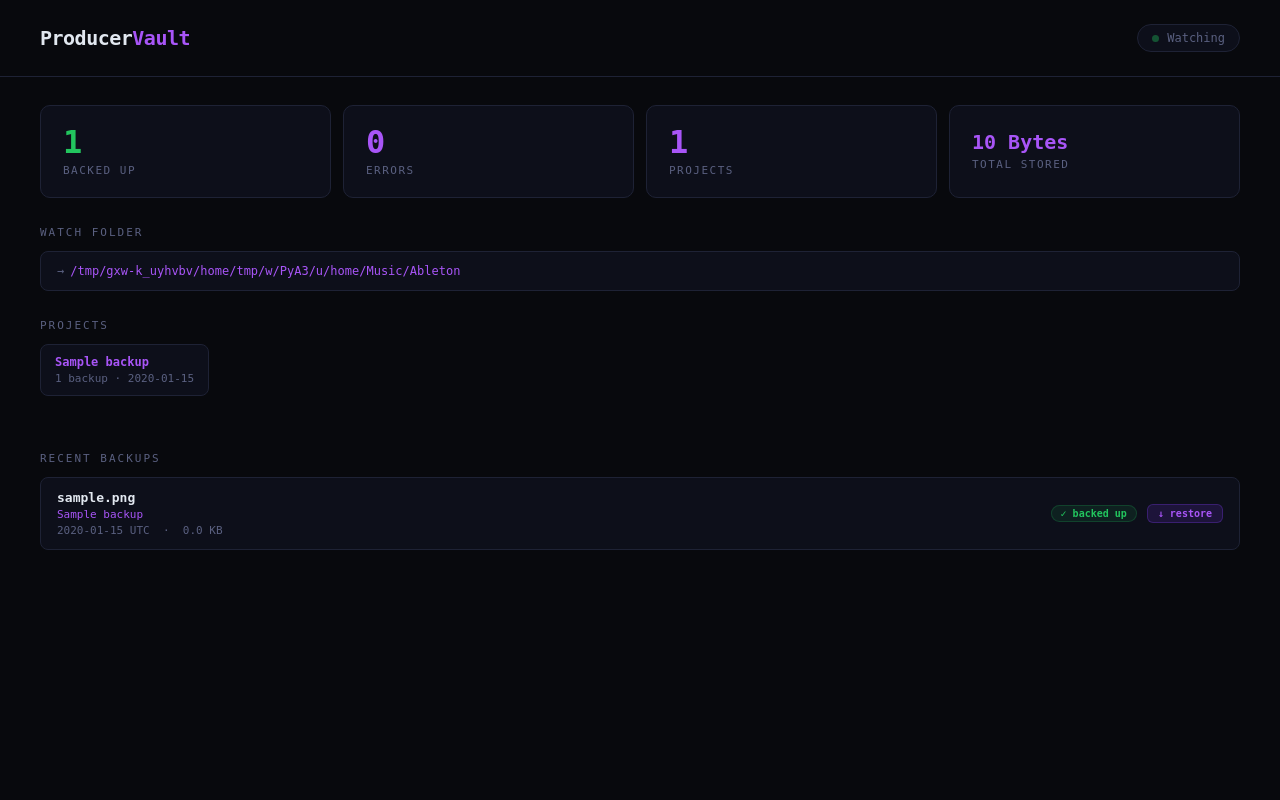
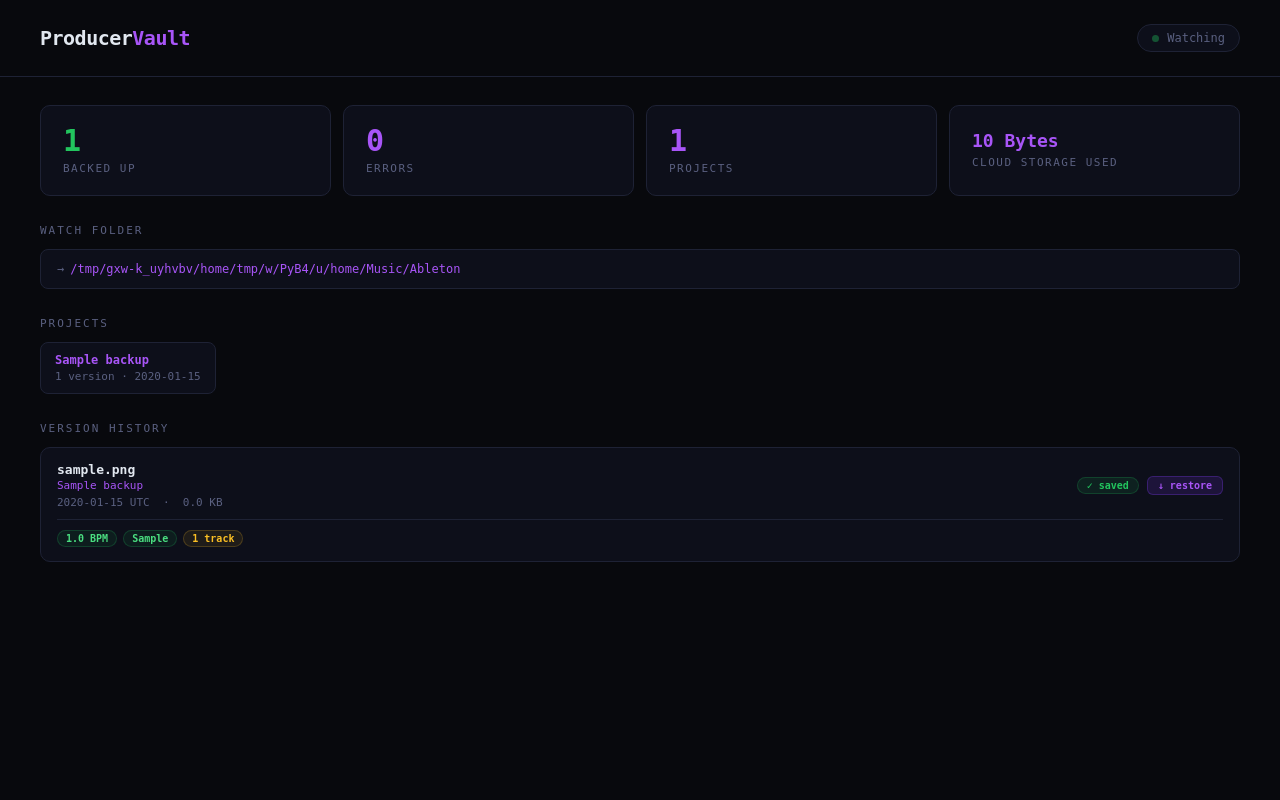
Before and after one commit to papjamzzz/producer-vault, a Flask app: page / in a window 1280 px wide. Run offline with Flask 3, Linux system fonts and the light colour scheme; tables that the repository leaves empty hold one stand-in row (values such as "Sample post").

Commit message:
Add .als metadata parser — BPM, key, track count, plugin detection
Handles both MainTrack (Ableton 11+) and MasterTrack (older) formats.
Metadata stored per version and displayed on dashboard.

Co-Authored-By: Claude Sonnet 4.6 <noreply@anthropic.com>

```diff
--- a/app.py
+++ b/app.py
@@ -4,8 +4,9 @@ Never lose a session again.
 Port 5565
 """
 
-import os, sqlite3, threading, time
+import os, sqlite3, threading, time, gzip, json
 from datetime import datetime
+from xml.etree import ElementTree as ET
 from flask import Flask, render_template, jsonify, send_file, abort
 from dotenv import load_dotenv
 from watchdog.observers import Observer
@@ -20,7 +21,7 @@ DB  = os.path.join(os.path.dirname(__file__), 'data', 'vault.db')
 
 WATCH_FOLDER = os.getenv('WATCH_FOLDER', os.path.expanduser('~/Music/Ableton'))
 WATCH_EXTS   = {'.als', '.alc', '.adg', '.asd', '.wav', '.aif', '.aiff', '.flac'}
-DEBOUNCE_SEC = 3.0   # Ableton fires multiple events per save — wait for settle
+DEBOUNCE_SEC = 3.0
 
 # ── Database ──────────────────────────────────────────────────────────────────
 
@@ -41,19 +42,119 @@ def init_db():
                 project_name TEXT,
                 size_bytes   INTEGER,
                 backed_up_at TEXT NOT NULL,
-                status       TEXT DEFAULT 'ok'
+                status       TEXT DEFAULT 'ok',
+                bpm          REAL,
+                track_count  INTEGER,
+                plugins      TEXT,
+                notes        TEXT
             )
         """)
+        # Migrate: add metadata columns if upgrading from v1
+        for col, typedef in [
+            ('bpm',         'REAL'),
+            ('track_count', 'INTEGER'),
+            ('key',         'TEXT'),
+            ('plugins',     'TEXT'),
+            ('notes',       'TEXT'),
+        ]:
+            try:
+                conn.execute(f"ALTER TABLE backups ADD COLUMN {col} {typedef}")
+            except Exception:
+                pass
         conn.commit()
 
 init_db()
+
+# ── .als Metadata Parser ───────────────────────────────────────────────────────
+
+def parse_als(filepath):
+    """
+    Parse an Ableton Live Set (.als) file.
+    Returns dict: { bpm, track_count, plugins }
+    .als files are gzip-compressed XML.
+    """
+    result = {'bpm': None, 'track_count': None, 'key': None, 'plugins': []}
+    try:
+        with gzip.open(filepath, 'rb') as f:
+            tree = ET.parse(f)
+        root = tree.getroot()  # <Ableton>
+
+        live_set = root.find('LiveSet')
+        if live_set is None:
+            return result
+
+        # ── BPM ──
+        # Ableton 11+: MainTrack//Tempo/Manual  |  Older: MasterTrack//Tempo/Manual
+        try:
+            for track_tag in ('MainTrack', 'MasterTrack'):
+                track = live_set.find(track_tag)
+                if track is not None:
+                    manual = track.find('.//Tempo/Manual')
+                    if manual is not None:
+                        val = float(manual.get('Value', 0))
+                        if val > 0:
+                            result['bpm'] = round(val, 1)
+                            break
+        except Exception:
+            pass
+
+        # ── Key / Scale ──
+        try:
+            scale = live_set.find('ScaleInformation')
+            inkey = live_set.find('InKey')
+            if scale is not None and inkey is not None and inkey.get('Value') == 'true':
+                root_note = int(scale.findtext('RootNote') or
+                                scale.find('RootNote').get('Value', '0'))
+                scale_name = (scale.findtext('Name') or
+                              scale.find('Name').get('Value', ''))
+                note_names = ['C','C#','D','D#','E','F','F#','G','G#','A','A#','B']
+                result['key'] = f"{note_names[root_note % 12]} {scale_name}"
+        except Exception:
+            pass
+
+        # ── Track Count ──
+        try:
+            tracks = live_set.findall('.//Tracks/AudioTrack') + \
+                     live_set.findall('.//Tracks/MidiTrack')
+            result['track_count'] = len(tracks)
+        except Exception:
+            pass
+
+        # ── Plugins ──
+        plugins = set()
+        try:
+            # VST plugins
+            for el in live_set.iter('VstPluginInfo'):
+                name = el.findtext('PlugName') or el.get('PlugName')
+                if name and name.strip():
+                    plugins.add(name.strip())
+            # AU plugins
+            for el in live_set.iter('AuPluginInfo'):
+                name = el.findtext('Name') or el.get('Name')
+                if name and name.strip():
+                    plugins.add(name.strip())
+            # VST3
+            for el in live_set.iter('Vst3PluginInfo'):
+                name = el.findtext('Name') or el.get('Name')
+                if name and name.strip():
+                    plugins.add(name.strip())
+        except Exception:
+            pass
+
+        result['plugins'] = sorted(plugins)
+
+    except Exception as e:
+        print(f"[PARSE] Could not parse {filepath}: {e}")
+
+    return result
+
 
 # ── B2 Helpers ────────────────────────────────────────────────────────────────
 
 def get_b2_bucket():
     from b2sdk.v2 import InMemoryAccountInfo, B2Api
-    info   = InMemoryAccountInfo()
-    api    = B2Api(info)
+    info = InMemoryAccountInfo()
+    api  = B2Api(info)
     api.authorize_account("production",
                            os.getenv("B2_KEY_ID"),
                            os.getenv("B2_APPLICATION_KEY"))
@@ -70,30 +171,21 @@ def upload_to_b2(filepath, b2_path):
 
 def download_from_b2(b2_path, dest_path):
     try:
-        bucket = get_b2_bucket()
-        downloaded = bucket.download_file_by_name(b2_path)
-        downloaded.save_to(dest_path)
+        bucket  = get_b2_bucket()
+        dl      = bucket.download_file_by_name(b2_path)
+        dl.save_to(dest_path)
         return True
     except Exception as e:
         print(f"[B2 DOWNLOAD ERROR] {e}")
         return False
 
-def b2_total_size():
-    """Return total bytes stored across all files in bucket."""
-    try:
-        bucket = get_b2_bucket()
-        total = sum(f.size for f, _ in bucket.ls(show_versions=False))
-        return total
-    except Exception:
-        return 0
 
 # ── File Watcher with Debounce ─────────────────────────────────────────────────
 
-_pending   = {}   # path -> timer
-_lock      = threading.Lock()
+_pending = {}
+_lock    = threading.Lock()
 
 def _do_backup(path):
-    """Actually run the backup — called after debounce settles."""
     with _lock:
         _pending.pop(path, None)
 
@@ -103,13 +195,18 @@ def _do_backup(path):
     ext          = os.path.splitext(path)[1].lower()
     size         = os.path.getsize(path)
     timestamp    = datetime.utcnow().strftime("%Y-%m-%dT%H-%M-%S")
-
-    # Build a human project name from the nearest parent folder
     rel          = os.path.relpath(path, WATCH_FOLDER)
     parts        = rel.split(os.sep)
     project_name = parts[0] if len(parts) > 1 else "root"
     filename     = os.path.basename(path)
     b2_path      = f"{project_name}/{timestamp}/{filename}"
+
+    # Parse .als metadata before uploading
+    meta = {'bpm': None, 'track_count': None, 'plugins': []}
+    if ext == '.als':
+        meta = parse_als(path)
+        plugin_str = ', '.join(meta['plugins'][:10])  # cap at 10
+        print(f"[VAULT] {filename} — {meta['bpm']} BPM · {meta['track_count']} tracks · {len(meta['plugins'])} plugins")
 
     print(f"[VAULT] Backing up: {b2_path}")
     success = upload_to_b2(path, b2_path)
@@ -117,9 +214,17 @@ def _do_backup(path):
 
     with get_db() as conn:
         conn.execute(
-            "INSERT INTO backups (filename, filepath, b2_path, project_name, size_bytes, backed_up_at, status) "
-            "VALUES (?,?,?,?,?,?,?)",
-            (filename, path, b2_path, project_name, size, datetime.utcnow().isoformat(), status)
+            "INSERT INTO backups "
+            "(filename, filepath, b2_path, project_name, size_bytes, backed_up_at, status, bpm, track_count, key, plugins) "
+            "VALUES (?,?,?,?,?,?,?,?,?,?,?)",
+            (
+                filename, path, b2_path, project_name, size,
+                datetime.utcnow().isoformat(), status,
+                meta.get('bpm'),
+                meta.get('track_count'),
+                meta.get('key'),
+                json.dumps(meta.get('plugins', [])),
+            )
         )
         conn.commit()
 
@@ -140,7 +245,6 @@ class AbletonHandler(FileSystemEventHandler):
         if ext not in WATCH_EXTS:
             return
         with _lock:
-            # Cancel any existing timer for this file
             if path in _pending:
                 _pending[path].cancel()
             t = threading.Timer(DEBOUNCE_SEC, _do_backup, args=[path])
@@ -166,12 +270,19 @@ def start_watcher():
 
 # ── Routes ────────────────────────────────────────────────────────────────────
 
+def _format_backup(row):
+    d = dict(row)
+    try:
+        d['plugins_list'] = json.loads(d.get('plugins') or '[]')
+    except Exception:
+        d['plugins_list'] = []
+    return d
+
 @app.route("/")
 def index():
     with get_db() as conn:
-        backups  = conn.execute(
-            "SELECT * FROM backups ORDER BY backed_up_at DESC LIMIT 100"
-        ).fetchall()
+        raw      = conn.execute("SELECT * FROM backups ORDER BY backed_up_at DESC LIMIT 100").fetchall()
+        backups  = [_format_backup(r) for r in raw]
         total    = conn.execute("SELECT COUNT(*) FROM backups WHERE status='ok'").fetchone()[0]
         errors   = conn.execute("SELECT COUNT(*) FROM backups WHERE status='error'").fetchone()[0]
         projects = conn.execute(
@@ -191,8 +302,18 @@ def index():
 @app.route("/api/backups")
 def api_backups():
     with get_db() as conn:
-        rows = [dict(r) for r in conn.execute(
+        rows = [_format_backup(r) for r in conn.execute(
             "SELECT * FROM backups ORDER BY backed_up_at DESC LIMIT 100"
+        ).fetchall()]
+    return jsonify(rows)
+
+@app.route("/api/project/<name>")
+def api_project(name):
+    """All versions of a specific project — for version history view."""
+    with get_db() as conn:
+        rows = [_format_backup(r) for r in conn.execute(
+            "SELECT * FROM backups WHERE project_name=? AND status='ok' ORDER BY backed_up_at DESC",
+            (name,)
         ).fetchall()]
     return jsonify(rows)
 
@@ -202,14 +323,11 @@ def restore(backup_id):
         row = conn.execute("SELECT * FROM backups WHERE id=?", (backup_id,)).fetchone()
     if not row:
         abort(404)
-
     tmp = tempfile.NamedTemporaryFile(delete=False, suffix=os.path.splitext(row['filename'])[1])
     tmp.close()
-
     if download_from_b2(row['b2_path'], tmp.name):
         return send_file(tmp.name, as_attachment=True, download_name=row['filename'])
-    else:
-        abort(500)
+    abort(500)
 
 
 if __name__ == "__main__":
--- a/templates/index.html
+++ b/templates/index.html
@@ -16,12 +16,10 @@
     --accent2: #a855f7;
     --green:   #22c55e;
     --red:     #ef4444;
-    --yellow:  #f59e0b;
   }
   * { box-sizing: border-box; margin: 0; padding: 0; }
   body { background: var(--bg); color: var(--text); font-family: 'SF Mono', 'Fira Code', monospace; min-height: 100vh; }
 
-  /* ── Header ── */
   header {
     padding: 24px 40px;
     border-bottom: 1px solid var(--border);
@@ -37,7 +35,7 @@
   .dot { width: 7px; height: 7px; border-radius: 50%; background: var(--green); animation: pulse 2s infinite; }
   @keyframes pulse { 0%,100%{opacity:1} 50%{opacity:0.3} }
 
-  /* ── Stats ── */
+  /* Stats */
   .stats {
     display: grid; grid-template-columns: repeat(4, 1fr);
     gap: 12px; padding: 28px 40px 0;
@@ -46,82 +44,93 @@
     background: var(--surface); border: 1px solid var(--border);
     border-radius: 10px; padding: 20px 22px;
   }
-  .stat-num { font-size: 32px; font-weight: 700; color: var(--accent2); line-height: 1; }
+  .stat-num { font-size: 30px; font-weight: 700; color: var(--accent2); line-height: 1; }
   .stat-num.green { color: var(--green); }
   .stat-num.red   { color: var(--red); }
+  .stat-num.small { font-size: 18px; padding-top: 6px; }
   .stat-label { color: var(--dim); font-size: 11px; margin-top: 6px; text-transform: uppercase; letter-spacing: 1.5px; }
 
-  /* ── Sections ── */
   .section { padding: 28px 40px; }
-  .section-title {
-    font-size: 11px; text-transform: uppercase; letter-spacing: 2px;
-    color: var(--dim); margin-bottom: 12px;
-  }
+  .section-title { font-size: 11px; text-transform: uppercase; letter-spacing: 2px; color: var(--dim); margin-bottom: 12px; }
+
   .watch-path {
     background: var(--surface); border: 1px solid var(--border);
-    border-radius: 8px; padding: 12px 16px;
-    font-size: 12px; color: var(--accent2);
+    border-radius: 8px; padding: 12px 16px; font-size: 12px; color: var(--accent2);
   }
   .watch-path span { color: var(--dim); margin-right: 6px; }
 
-  /* ── Projects ── */
-  .projects { display: flex; gap: 10px; flex-wrap: wrap; margin-bottom: 28px; }
+  /* Projects */
+  .projects { display: flex; gap: 10px; flex-wrap: wrap; }
   .project-chip {
     background: var(--surface); border: 1px solid var(--border);
     border-radius: 8px; padding: 10px 14px; font-size: 12px;
+    cursor: pointer; transition: border-color 0.15s;
   }
+  .project-chip:hover { border-color: var(--accent2); }
   .project-chip-name { color: var(--accent2); font-weight: 600; }
   .project-chip-meta { color: var(--dim); font-size: 11px; margin-top: 3px; }
 
-  /* ── Backup List ── */
+  /* Backup rows */
   .backup-list { display: flex; flex-direction: column; gap: 6px; }
+
   .backup-row {
     background: var(--surface); border: 1px solid var(--border);
-    border-radius: 8px; padding: 12px 16px;
-    display: flex; align-items: center; justify-content: space-between;
+    border-radius: 10px; padding: 14px 16px;
     transition: border-color 0.15s;
   }
   .backup-row:hover { border-color: var(--accent); }
-  .backup-left { display: flex; flex-direction: column; gap: 3px; }
+
+  .backup-top {
+    display: flex; align-items: center; justify-content: space-between;
+  }
+  .backup-left { display: flex; flex-direction: column; gap: 2px; }
   .backup-name { font-size: 13px; font-weight: 600; }
   .backup-project { font-size: 11px; color: var(--accent2); }
-  .backup-meta { font-size: 11px; color: var(--dim); }
-  .backup-right { display: flex; align-items: center; gap: 10px; }
+  .backup-time { font-size: 11px; color: var(--dim); margin-top: 2px; }
+
+  .backup-right { display: flex; align-items: center; gap: 8px; }
+
+  /* Metadata pills */
+  .meta-row {
+    display: flex; gap: 6px; flex-wrap: wrap; margin-top: 10px;
+    padding-top: 10px; border-top: 1px solid var(--border);
+  }
+  .meta-pill {
+    background: rgba(124,58,237,0.1); border: 1px solid rgba(124,58,237,0.2);
+    color: var(--accent2); font-size: 10px; font-weight: 600;
+    padding: 2px 8px; border-radius: 999px;
+  }
+  .meta-pill.bpm   { background: rgba(34,197,94,0.08);  border-color: rgba(34,197,94,0.2);  color: #4ade80; }
+  .meta-pill.track { background: rgba(251,191,36,0.08); border-color: rgba(251,191,36,0.2); color: #fbbf24; }
+  .meta-pill.plugin{ background: rgba(168,85,247,0.08); border-color: rgba(168,85,247,0.2); color: var(--accent2); }
+
+  /* Badges + buttons */
   .badge {
-    padding: 2px 9px; border-radius: 999px; font-size: 10px; font-weight: 600; white-space: nowrap;
+    padding: 2px 9px; border-radius: 999px; font-size: 10px;
+    font-weight: 600; white-space: nowrap;
   }
-  .badge-ok    { background: rgba(34,197,94,0.1);  color: var(--green);  border: 1px solid rgba(34,197,94,0.2); }
-  .badge-error { background: rgba(239,68,68,0.1);  color: var(--red);    border: 1px solid rgba(239,68,68,0.2); }
+  .badge-ok    { background: rgba(34,197,94,0.1);  color: var(--green); border: 1px solid rgba(34,197,94,0.2); }
+  .badge-error { background: rgba(239,68,68,0.1);  color: var(--red);   border: 1px solid rgba(239,68,68,0.2); }
+
   .restore-btn {
     background: rgba(124,58,237,0.15); border: 1px solid rgba(124,58,237,0.3);
     color: var(--accent2); font-size: 10px; font-weight: 600;
     padding: 3px 10px; border-radius: 6px; cursor: pointer;
-    text-decoration: none; transition: background 0.15s;
-    font-family: inherit;
+    text-decoration: none; transition: background 0.15s; font-family: inherit;
   }
   .restore-btn:hover { background: rgba(124,58,237,0.3); }
 
   .empty { color: var(--dim); font-size: 13px; padding: 40px 0; text-align: center; }
 
-  /* ── Toast ── */
-  #toast {
-    position: fixed; bottom: 28px; right: 28px;
-    background: var(--card); border: 1px solid var(--border);
-    color: var(--text); font-size: 12px; padding: 12px 18px;
-    border-radius: 8px; opacity: 0; transition: opacity 0.3s;
-    pointer-events: none;
-  }
-  #toast.show { opacity: 1; }
+  /* Version diff flash */
+  .changed { color: var(--green); font-weight: 700; }
 </style>
 </head>
 <body>
 
 <header>
   <div class="logo">Producer<span>Vault</span></div>
-  <div class="status-pill">
-    <div class="dot"></div>
-    Watching
-  </div>
+  <div class="status-pill"><div class="dot"></div>Watching</div>
 </header>
 
 <div class="stats">
@@ -138,8 +147,8 @@
     <div class="stat-label">Projects</div>
   </div>
   <div class="stat">
-    <div class="stat-num" style="font-size:20px; padding-top:6px;">{{ total_size }}</div>
-    <div class="stat-label">Total Stored</div>
+    <div class="stat-num small">{{ total_size }}</div>
+    <div class="stat-label">Cloud Storage Used</div>
   </div>
 </div>
 
@@ -155,7 +164,7 @@
     {% for p in projects %}
     <div class="project-chip">
       <div class="project-chip-name">{{ p.project_name }}</div>
-      <div class="project-chip-meta">{{ p.cnt }} backup{{ 's' if p.cnt != 1 }} · {{ p.last_backup[:10] }}</div>
+      <div class="project-chip-meta">{{ p.cnt }} version{{ 's' if p.cnt != 1 }} · {{ p.last_backup[:10] }}</div>
     </div>
     {% endfor %}
   </div>
@@ -163,26 +172,51 @@
 {% endif %}
 
 <div class="section" style="padding-top:0">
-  <div class="section-title">Recent Backups</div>
+  <div class="section-title">Version History</div>
   <div class="backup-list">
     {% if backups %}
       {% for b in backups %}
       <div class="backup-row">
+
+        <div class="backup-top">
           <div class="backup-left">
             <div class="backup-name">{{ b.filename }}</div>
             <div class="backup-project">{{ b.project_name or '—' }}</div>
-          <div class="backup-meta">
+            <div class="backup-time">
               {{ b.backed_up_at[:19].replace('T',' ') }} UTC
               &nbsp;·&nbsp;
               {% if b.size_bytes %}{{ (b.size_bytes / 1024)|round(1) }} KB{% else %}—{% endif %}
             </div>
           </div>
           <div class="backup-right">
-          <span class="badge badge-{{ b.status }}">{{ '✓ backed up' if b.status == 'ok' else '✗ error' }}</span>
+            <span class="badge badge-{{ b.status }}">{{ '✓ saved' if b.status == 'ok' else '✗ error' }}</span>
             {% if b.status == 'ok' %}
-          <a class="restore-btn" href="/restore/{{ b.id }}" title="Download this version">↓ restore</a>
+            <a class="restore-btn" href="/restore/{{ b.id }}">↓ restore</a>
             {% endif %}
           </div>
+        </div>
+
+        {# Metadata row — only for .als files with parsed data #}
+        {% if b.bpm or b.track_count or b.plugins_list %}
+        <div class="meta-row">
+          {% if b.bpm %}
+          <span class="meta-pill bpm">{{ b.bpm }} BPM</span>
+          {% endif %}
+          {% if b.key %}
+          <span class="meta-pill bpm">{{ b.key }}</span>
+          {% endif %}
+          {% if b.track_count %}
+          <span class="meta-pill track">{{ b.track_count }} track{{ 's' if b.track_count != 1 }}</span>
+          {% endif %}
+          {% for plugin in b.plugins_list[:8] %}
+          <span class="meta-pill plugin">{{ plugin }}</span>
+          {% endfor %}
+          {% if b.plugins_list|length > 8 %}
+          <span class="meta-pill plugin">+{{ b.plugins_list|length - 8 }} more</span>
+          {% endif %}
+        </div>
+        {% endif %}
+
       </div>
       {% endfor %}
     {% else %}
@@ -191,17 +225,7 @@
   </div>
 </div>
 
-<div id="toast"></div>
-
 <script>
-  function showToast(msg) {
-    const t = document.getElementById('toast');
-    t.textContent = msg;
-    t.classList.add('show');
-    setTimeout(() => t.classList.remove('show'), 3000);
-  }
-
-  // Auto-refresh every 10s — only reload if new backups exist
   let lastCount = {{ backups|length }};
   setInterval(() => {
     fetch('/api/backups')
```
Lines whose indentation alone changed are shown as unchanged.
